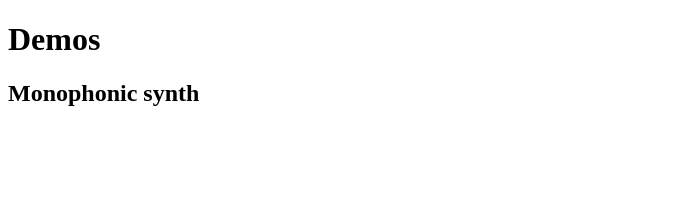
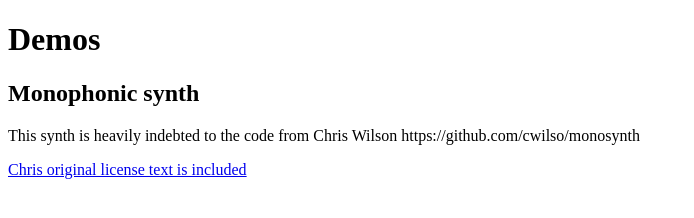
Before and after one commit to mlennox/browsersynth, a website with bundled scripts: page monophonic/index.html in a window 1280 px wide. Shown: the whole page, without its empty margins (0-694 px from the left). Built offline with nearby package versions, Linux system fonts and the light colour scheme.

Commit message:
adding Chris Wilson License text to monophonic demo

```diff
--- a/monophonic/index.html
+++ b/monophonic/index.html
@@ -9,6 +9,11 @@
 <body>
   <h1>Demos</h1>
   <h2>Monophonic synth</h2>
+  <p>This synth is heavily indebted to the code from Chris Wilson https://github.com/cwilso/monosynth
+  </p>
+  <p>
+    <a href="LICENSE.txt">Chris original license text is included</a>
+  </p>
   <div id="monitor"></div>
 </body>
 
```
Also changed, not shown: monophonic/LICENSE.txt (added).
